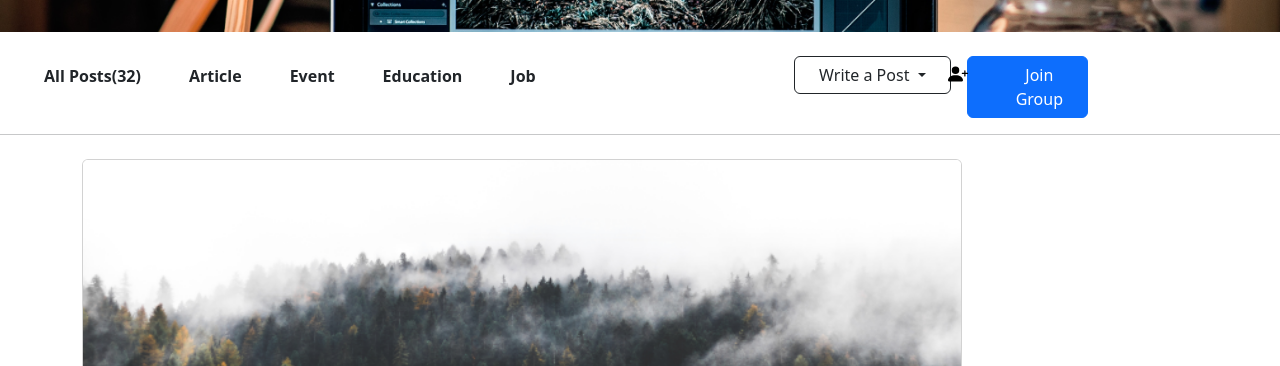
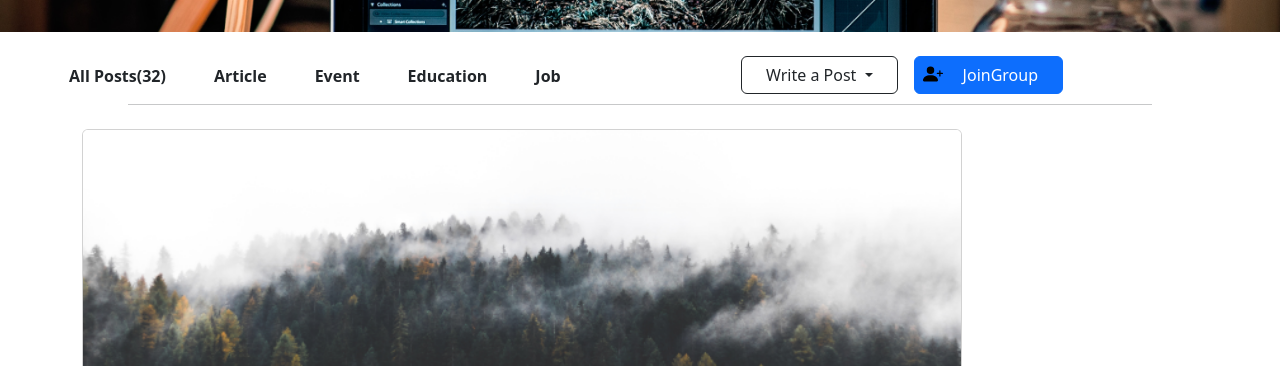
Before and after one commit to its-raghu/Multiple-page-website, a plain HTML site: page index.html in a window 1280 px wide. Shown: the part 431-797 px from the top of the page. Drawn offline with nearby package versions, Linux system fonts and the light colour scheme; files whose address does not match are found by name.

Commit message:
modified hr

```diff
--- a/index.html
+++ b/index.html
@@ -74,7 +74,7 @@
                 </ul>
               </div>
               <div class="button-add">
-                <button type="button" class="btn btn-primary ps-5 mt-4 pe-4"><img class="icon-btn" src="./assets/person-plus-fill.svg" width="20px">Join Group</button>
+                <button type="button" class="btn btn-primary ps-5 mt-4 pe-4 "><img class="icon-btn" src="./assets/person-plus-fill.svg" width="20px">JoinGroup</button>
               </div>
         </div>
     </section>
--- a/styles.css
+++ b/styles.css
@@ -21,6 +21,15 @@
 }
 .content{
     display: flex;
+    justify-content: center;
+    max-width: 1800px;
+    margin: auto;
+    padding-left: 25px;
+    padding-right: 25px;
+}
+hr{
+    max-width: 80%;
+    margin: auto;
 }
 .container{
     display: flex;
```
